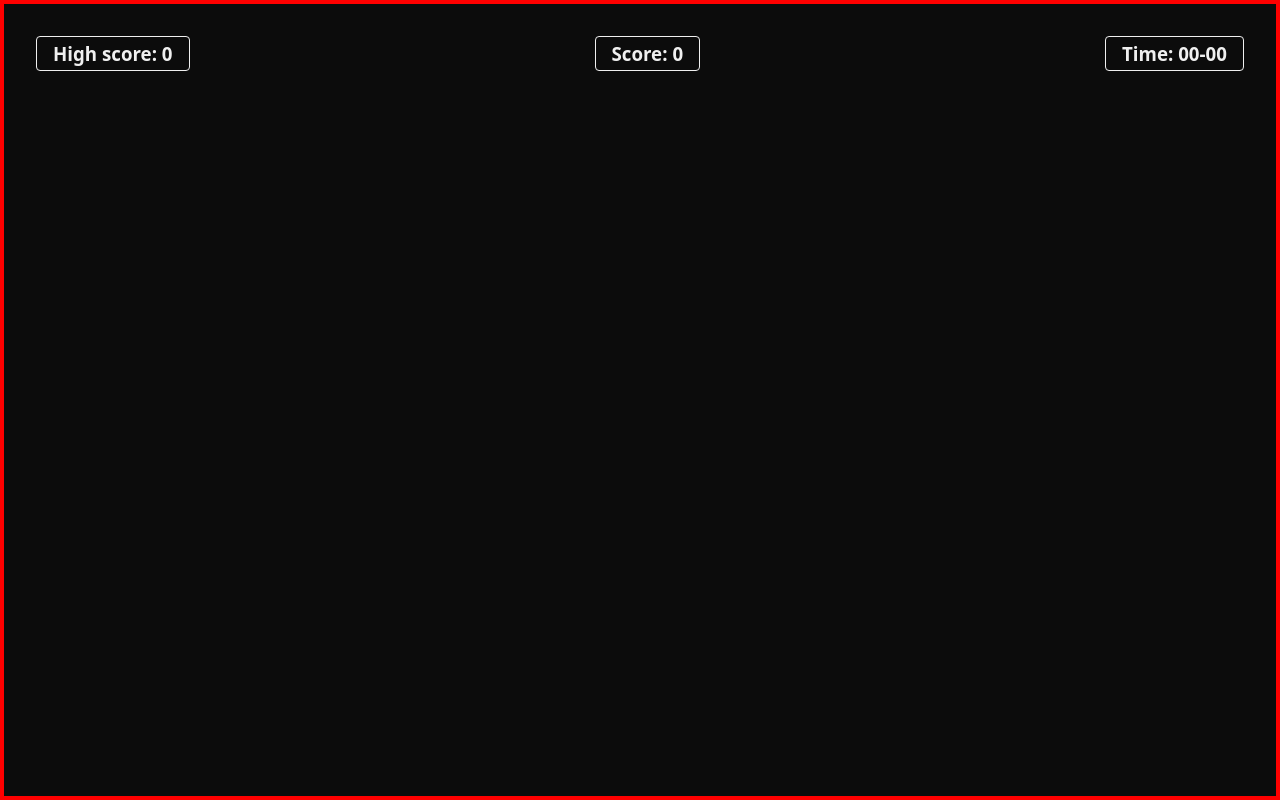
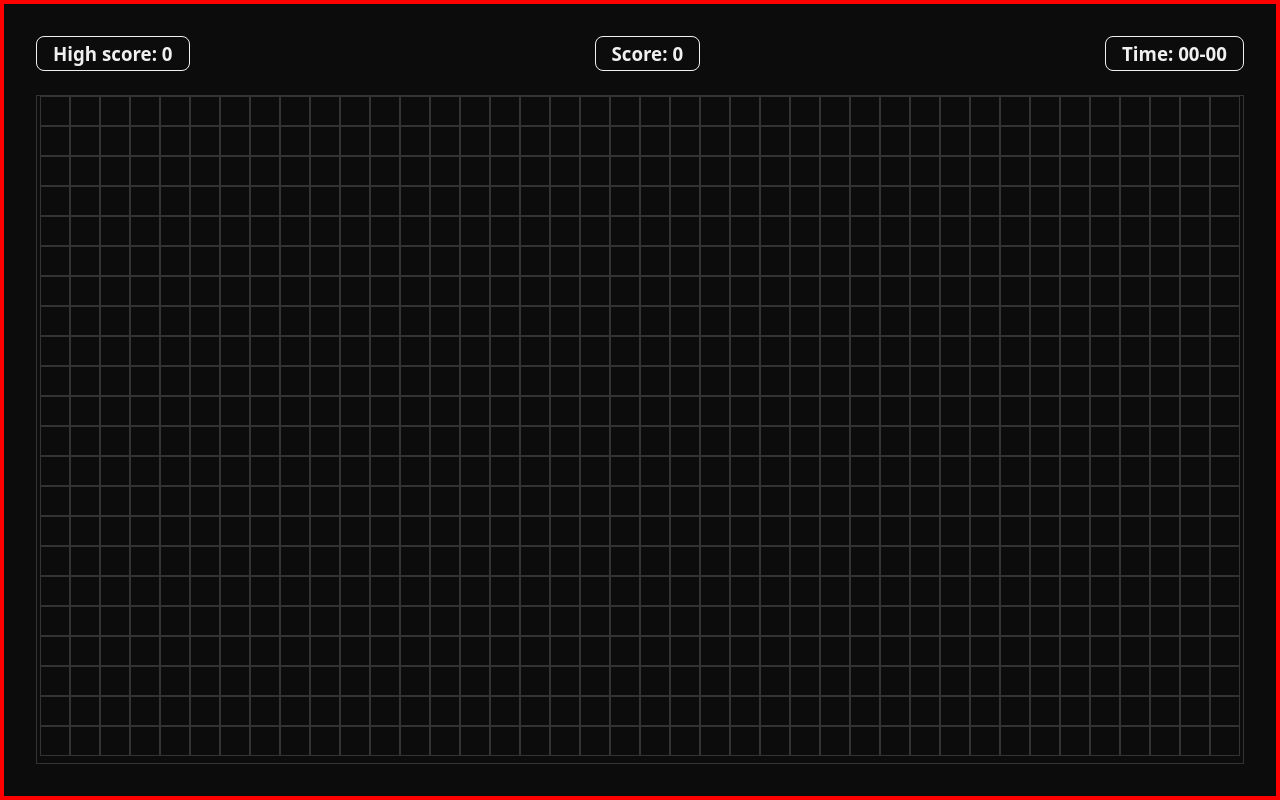
Before and after one commit to Tejasnavadkar/vanilla-js-projects, a plain HTML site: page Snake-Game-js/index.html in a window 1280 px wide. Drawn offline with Linux system fonts and the light colour scheme.

Commit message:
create board grid

```diff
--- a/Snake-Game-js/index.html
+++ b/Snake-Game-js/index.html
@@ -9,8 +9,8 @@
 <body>
 
     <main>
-        <!-- info bar -->
         <section>
+            <!-- info bar -->
             <div class="infos">
                 <div class="info">
                     <h3>
@@ -31,15 +31,14 @@
                     </h3>
                 </div>
             </div>
-        </section>
 
-        <!-- board -->
-        <!-- <section>
+            <!-- board -->
             <div class="board">
 
             </div>
-        </section> -->
+        </section>
     </main>
 
+    <script src="script.js"></script>
 </body>
 </html>
--- /dev/null
+++ b/Snake-Game-js/script.js
@@ -0,0 +1,17 @@
+
+const board = document.querySelector(".board")
+const boxHeight = 30
+const boxWidth = 30
+const boardHeight = board.clientHeight // here we get board height and width
+const boardWidth = board.clientWidth
+
+console.log({boardHeight,boardWidth})
+
+const cols = Math.floor(boardWidth/boxWidth)  // here we write calculations ki kite box ayenge coloms me and rows me according to the board height and width
+const rows = Math.floor(boardHeight/boxHeight)
+
+for(let i = 0 ; i < cols*rows ; i++){
+  const box = document.createElement('div')
+  box.classList.add("box")
+  board.appendChild(box)
+}
--- a/Snake-Game-js/style.css
+++ b/Snake-Game-js/style.css
@@ -9,7 +9,6 @@ html,body{
     height: 100%;
     width: 100%;
     border: 2px solid red;
-
 }
 
 :root{
@@ -54,6 +53,11 @@ main,section{
 
 section{
     padding: var(--space-xl);
+    display: flex;
+    flex-direction: column;
+    gap: var(--space-lg);
+
+
 }
 
 section .infos{
@@ -66,6 +70,24 @@ section .infos{
 
 .info{
     border:1px solid;
-    padding: var(--border-radius-xs) var(--space-md);
-    border-radius: var(--border-radius-xs);
+    padding: var(--space-xs) var(--space-md);
+    border-radius: var(--border-radius-sm);
 }
+
+.board{
+    border: 1px solid var(--border-primary-color);
+    /* flex: auto; */
+    flex-grow: 1;  /*take all space*/
+    display: grid;
+    grid-template-columns: repeat(auto-fill,30px);
+    grid-template-rows: repeat(auto-fill,30px);
+    justify-content: center;
+    align-items: center;
+}
+
+.box{
+    height: 30px;
+    width: 30px;
+    border: 1px solid var(--border-primary-color);
+    flex-shrink: 0;
+}
```
